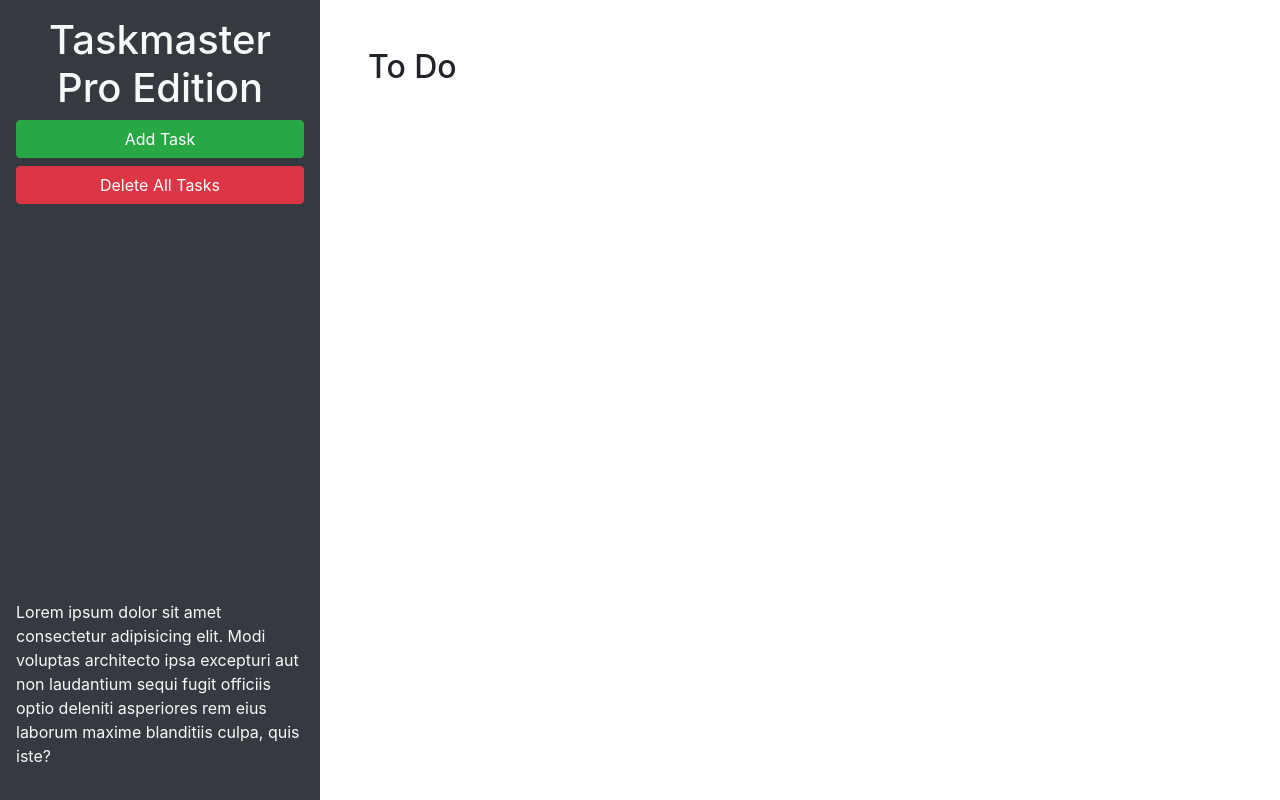
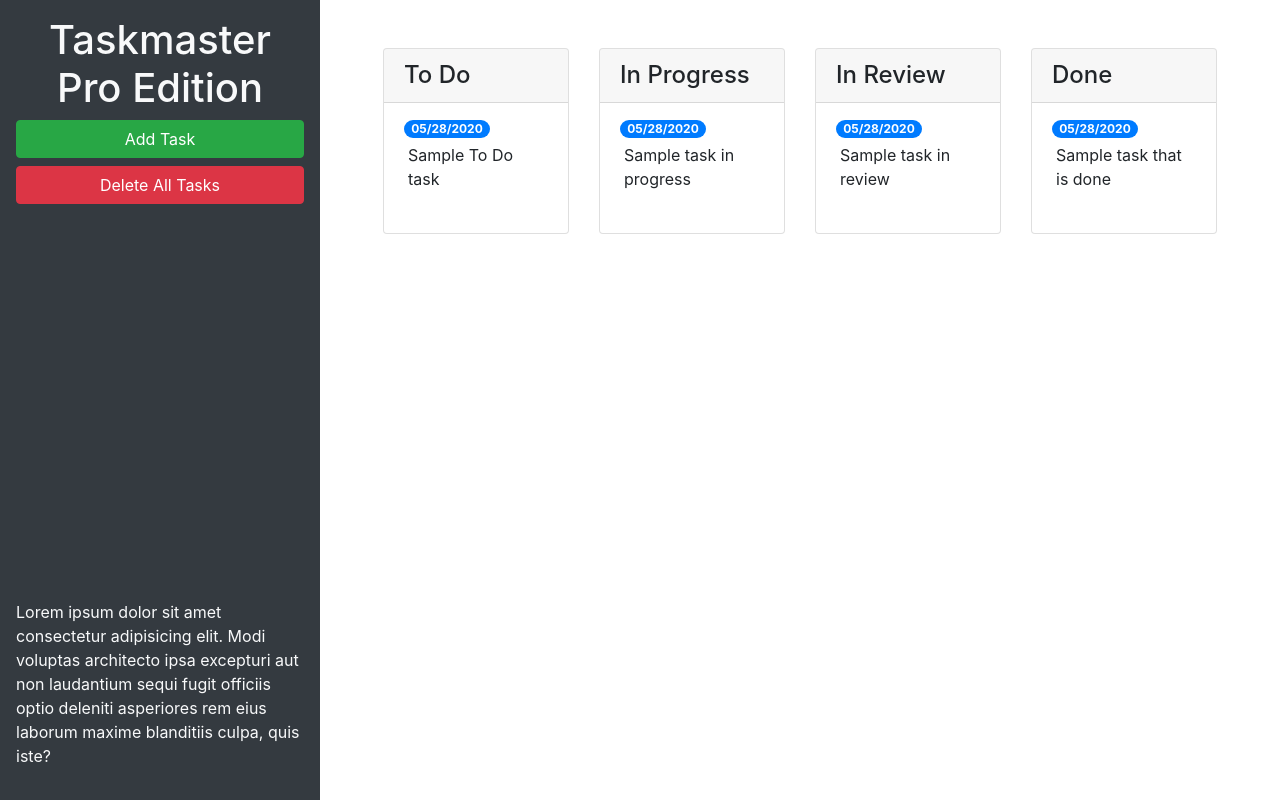
Before and after one commit to MattKolbach/taskmaster-pro, a plain HTML site: page index.html in a window 1280 px wide. Drawn offline with nearby package versions, Linux system fonts and the light colour scheme.

Commit message:
implimented rows and columns, cleaned up modal inputs, end 5.2.5

```diff
--- a/index.html
+++ b/index.html
@@ -23,12 +23,75 @@
         laudantium sequi fugit officiis optio deleniti asperiores rem eius laborum maxime blanditiis culpa, quis iste?
       </p>
     </header>
+
+
     <main class="col-12 col-lg-9">
-      <div class="m-5">
-        <h2>To Do</h2>
-        <ul id="list-toDo" class="list-group"> </ul>
+      <div class="m-5 row justify-content-around">
+
+        <!--todo start-->
+        <div class="col-12 col-md-6 col-xl-3 mb-3">
+          <div class="card">
+            <h4 class="card-header">
+              To Do
+            </h4>
+            <ul id="list-toDo" class="list-group list-group-flush">
+              <li class="list-group-item">
+                <span class="badge badge-primary badge-pill">05/28/2020</span>
+                <p class="m-1">Sample To Do task</p>
+              </li>
+            </ul>
+          </div>
+        </div>
+        <!--todo end-->
+        <!--in progress start-->
+        <div class="col-12 col-md-6 col-xl-3 mb-3">
+          <div class="card">
+            <h4 class="card-header">
+              In Progress
+            </h4>
+            <ul id="list-inProgress" class="list-group list-group-flush">
+              <li class="list-group-item">
+                <span class="badge badge-primary badge-pill">05/28/2020</span>
+                <p class="m-1">Sample task in progress</p>
+              </li>
+            </ul>
+          </div>
+        </div>
+        <!--in progress end-->
+        <!--in review start-->
+        <div class="col-12 col-md-6 col-xl-3 mb-3">
+          <div class="card">
+            <h4 class="card-header">
+              In Review
+            </h4>
+            <ul id="list-inReview" class="list-group list-group-flush">
+              <li class="list-group-item">
+                <span class="badge badge-primary badge-pill">05/28/2020</span>
+                <p class="m-1">Sample task in review</p>
+              </li>
+            </ul>
+          </div>
+        </div>
+        <!--in review end-->
+        <!--done start-->
+        <div class="col-12 col-md-6 col-xl-3 mb-3">
+          <div class="card">
+            <h4 class="card-header">
+              Done
+            </h4>
+            <ul id="list-Done" class="list-group list-group-flush">
+              <li class="list-group-item">
+                <span class="badge badge-primary badge-pill">05/28/2020</span>
+                <p class="m-1">Sample task that is done</p>
+              </li>
+            </ul>
+          </div>
+        </div>
+        <!--done end-->
       </div>
     </main>
+
+
   </div>
 
   <!-- Modal -->
@@ -46,11 +109,11 @@
           <form>
             <div class="form-group">
               <label for="modalTaskDescription">Task description</label>
-              <textarea id="modalTaskDescription" rows="3"></textarea>
+              <textarea id="modalTaskDescription" rows="3" class="form-control"></textarea>
             </div>
             <div class="form-group">
               <label for="modalDueDate">Due date</label>
-              <input type="text" id="modalDueDate" placeholder="mm/dd/yyyy" autocomplete="off" />
+              <input type="text" class="form-control" id="modalDueDate" placeholder="mm/dd/yyyy" autocomplete="off" />
             </div>
           </form>
         </div>
```
